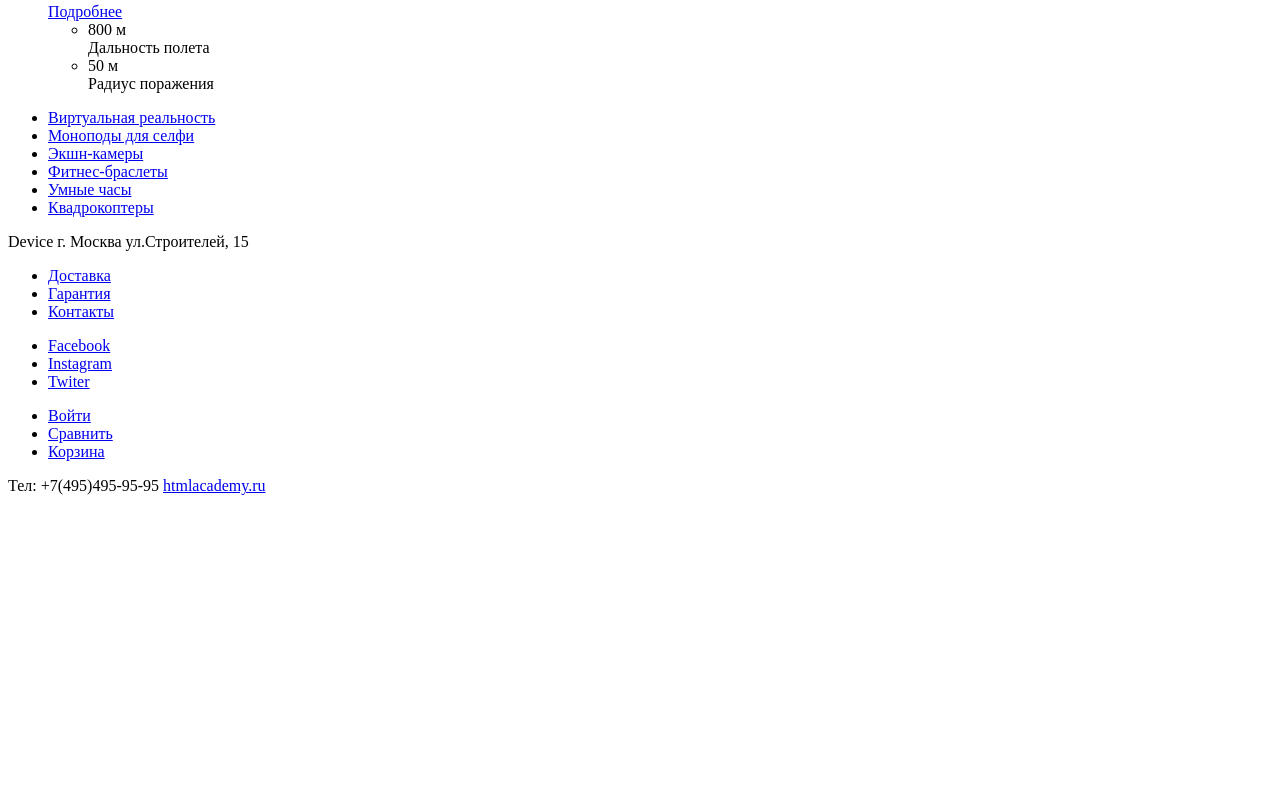
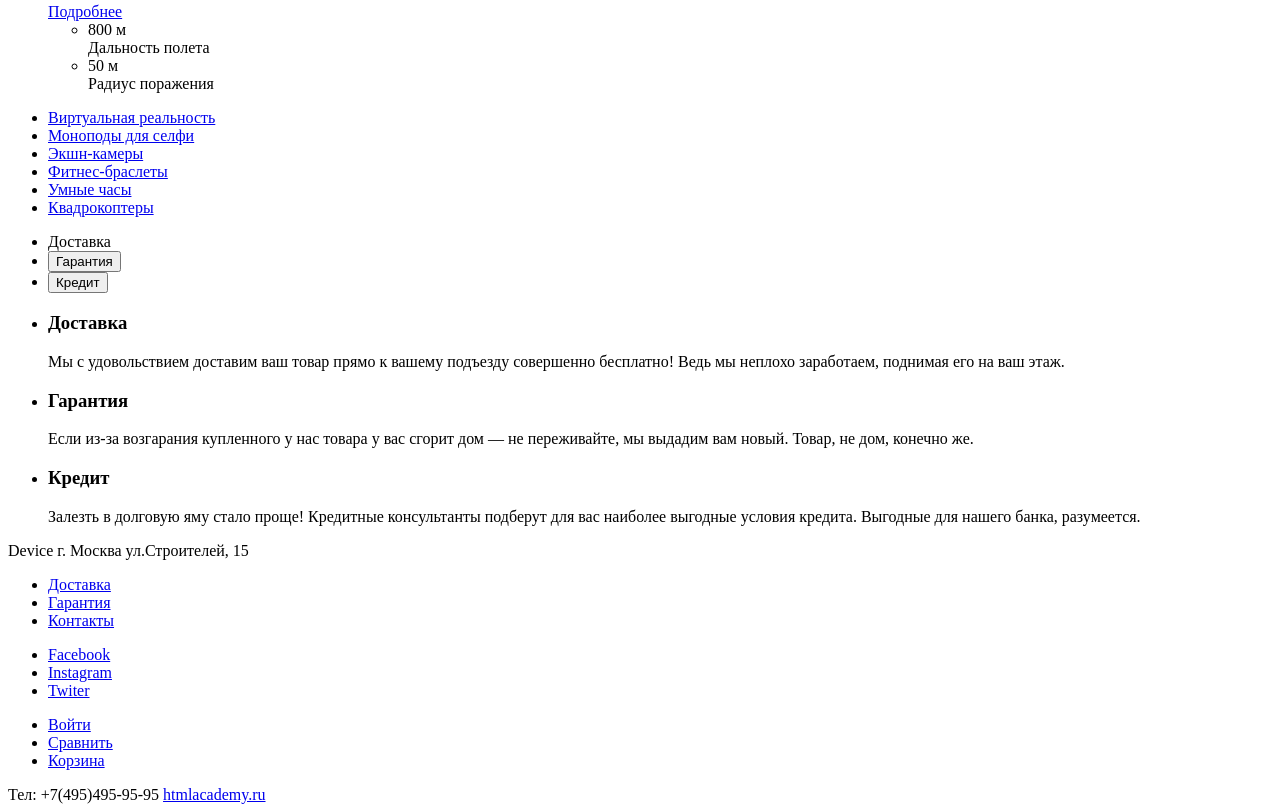
Before and after one commit to mrvorazan/414511-device, a plain HTML site: page index.html in a window 1280 px wide. Shown: the part 2294-3106 px from the top of the page. Before the commit the page ends 2797 px from the top, so only its background shows below. Drawn offline with Linux system fonts and the light colour scheme.

Commit message:
Блок сервис на главном

```diff
--- a/index.html
+++ b/index.html
@@ -107,6 +107,29 @@
         </ul>
       </div>
       <div class="home-services">
+        <ul class="home-services-menu">
+          <li class="active">Доставка</li>
+          <li>
+            <button>Гарантия</button>
+          </li>
+          <li>
+            <button>Кредит</button>
+          </li>
+        </ul>
+        <ul class="home-services-description">
+          <li class="active">
+            <h3>Доставка</h3>
+            <p>Мы с удовольствием доставим ваш товар прямо к вашему подъезду совершенно бесплатно! Ведь мы неплохо заработаем, поднимая его на ваш этаж.</p>
+          </li>
+          <li>
+            <h3>Гарантия</h3>
+            <p>Если из-за возгарания купленного у нас товара у вас сгорит дом — не переживайте, мы выдадим вам новый. Товар, не дом, конечно же.</p>
+          </li>
+          <li>
+            <h3>Кредит</h3>
+            <p>Залезть в долговую яму стало проще! Кредитные консультанты подберут для вас наиболее выгодные условия кредита. Выгодные для нашего банка, разумеется.</p>
+          </li>
+        </ul>
       </div>
       <div class="home-logotypes">
       </div>
```
